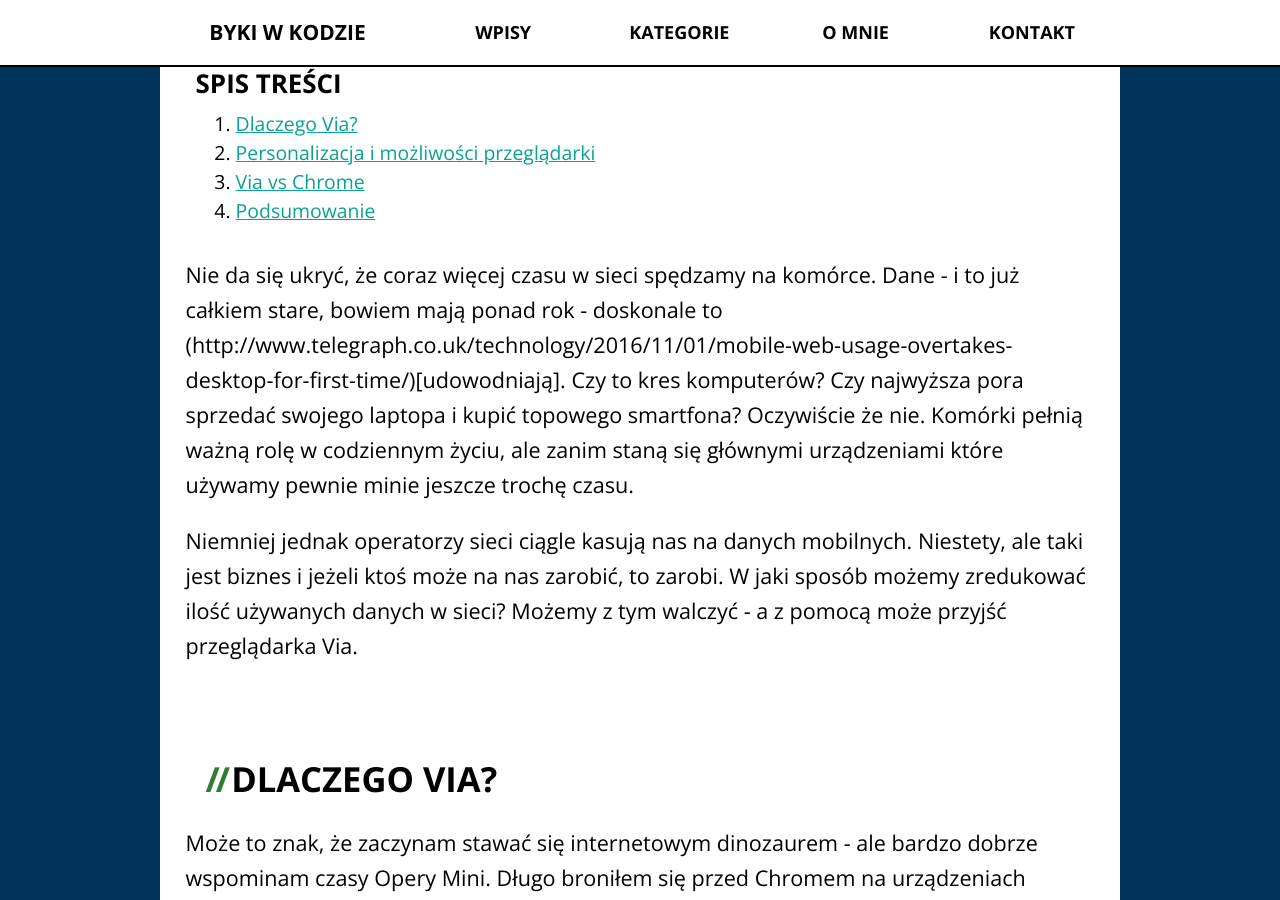
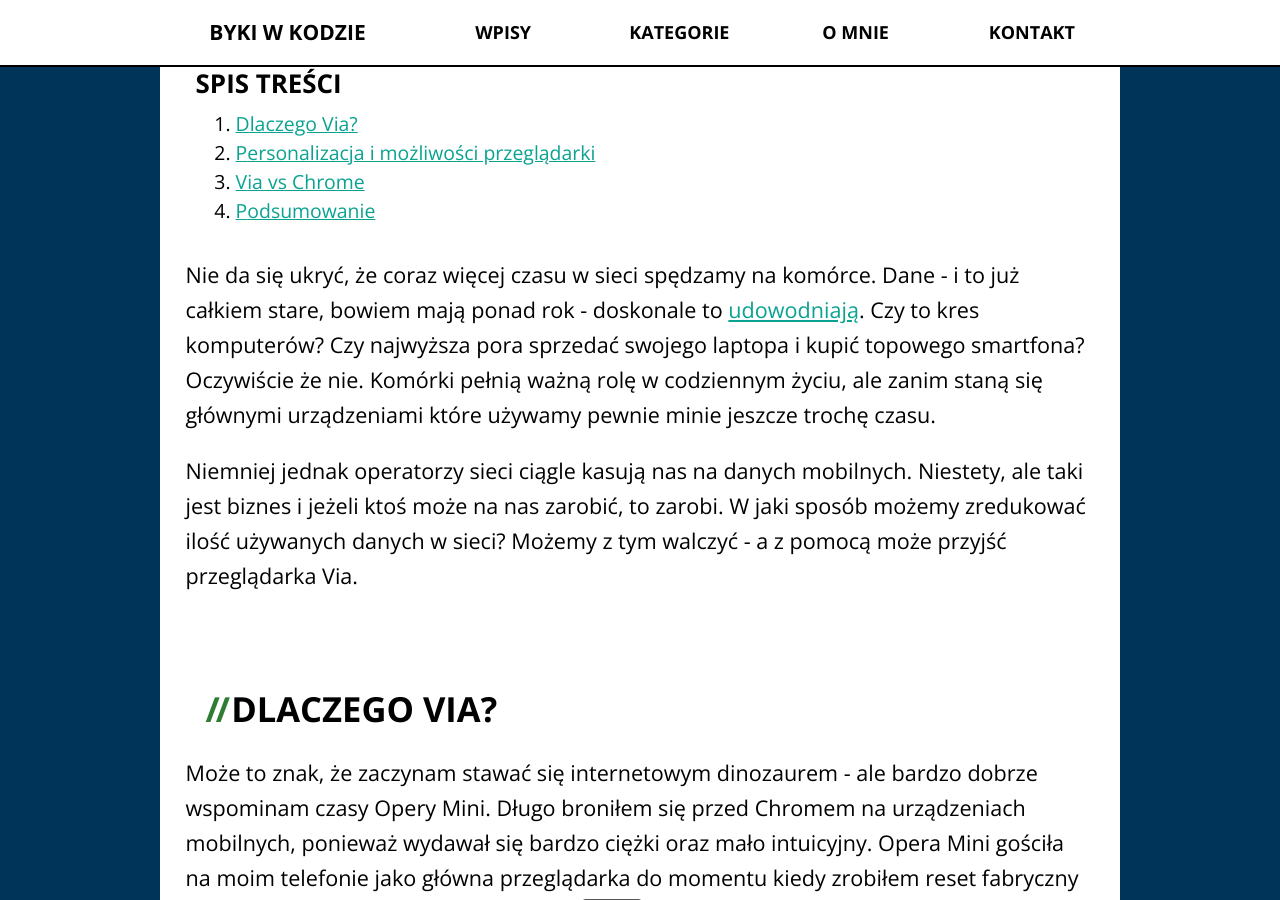
Before and after one commit to radek024/blog, a Jekyll site: the page built from _posts/2018-03-02-przegladarka-moblina-via.md, in a window 1280 px wide and 900 px high, scrolled down 674 px. Built offline with Jekyll 4.4.1, drawn with Linux system fonts in a browser that asks for light colours; comment, search, counter and statistics services are not loaded; some of the changed lines change nothing that is shown.

Commit message:
post fixed x2

```diff
--- a/_posts/2018-03-02-przegladarka-moblina-via.md
+++ b/_posts/2018-03-02-przegladarka-moblina-via.md
@@ -8,7 +8,7 @@
 img-thumb: 2018-03-02.png
 ---
 
-Nie da się ukryć, że coraz więcej czasu w sieci spędzamy na komórce. Dane - i to już całkiem stare, bowiem mają ponad rok - doskonale to (http://www.telegraph.co.uk/technology/2016/11/01/mobile-web-usage-overtakes-desktop-for-first-time/)[udowodniają]. Czy to kres komputerów? Czy najwyższa pora sprzedać swojego laptopa i kupić topowego smartfona? Oczywiście że nie. Komórki pełnią ważną rolę w codziennym życiu, ale zanim staną się głównymi urządzeniami które używamy pewnie minie jeszcze trochę czasu.
+Nie da się ukryć, że coraz więcej czasu w sieci spędzamy na komórce. Dane - i to już całkiem stare, bowiem mają ponad rok - doskonale to [udowodniają](http://www.telegraph.co.uk/technology/2016/11/01/mobile-web-usage-overtakes-desktop-for-first-time/). Czy to kres komputerów? Czy najwyższa pora sprzedać swojego laptopa i kupić topowego smartfona? Oczywiście że nie. Komórki pełnią ważną rolę w codziennym życiu, ale zanim staną się głównymi urządzeniami które używamy pewnie minie jeszcze trochę czasu.
 
 Niemniej jednak operatorzy sieci ciągle kasują nas na danych mobilnych. Niestety, ale taki jest biznes i jeżeli ktoś może na nas zarobić, to zarobi. W jaki sposób możemy zredukować ilość używanych danych w sieci? Możemy z tym walczyć - a z pomocą może przyjść przeglądarka Via.
 
```
